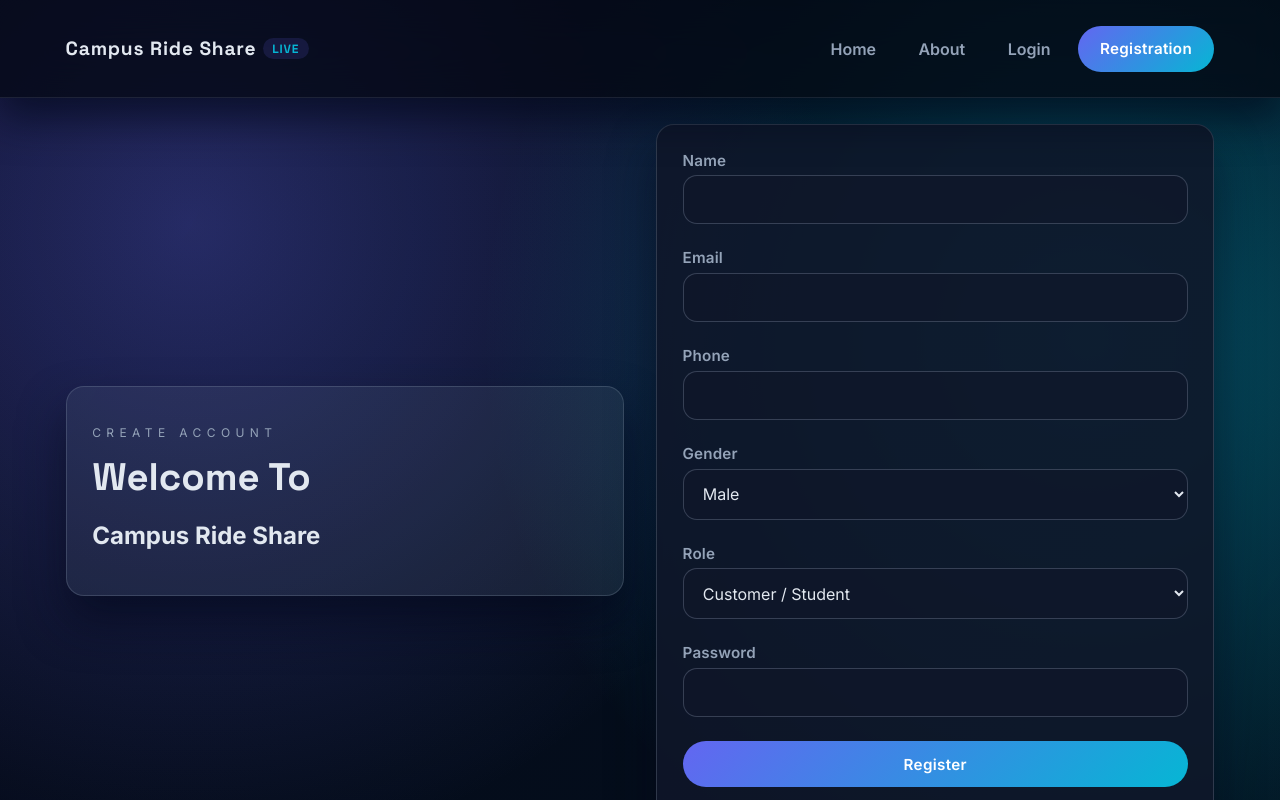
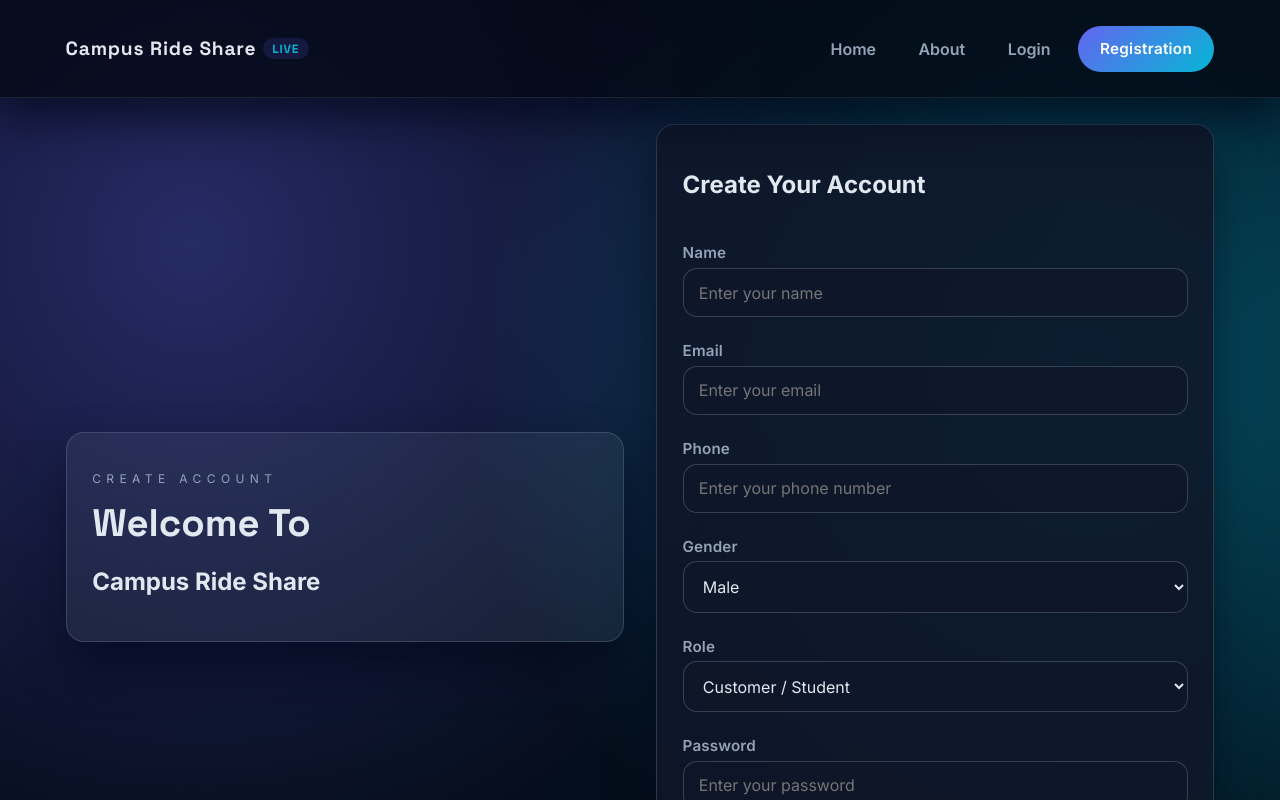
Before and after one commit to naresh-kumar08/Campus_ride_share, a React (Create React App) app in the folder Frontend/: page /register in a window 1280 px wide. Shown: the top 800 px of the page. Built offline with nearby package versions, Linux system fonts and the light colour scheme; no server answers.

Commit message:
registration and verificatio
Refactor registration form and OTP verification logic. Added email validation and improved user feedback.

```diff
--- a/Frontend/src/pages/Register.js
+++ b/Frontend/src/pages/Register.js
@@ -25,6 +25,14 @@
 
 //   const submitRegistration = async (e) => {
 //     e.preventDefault();
+
+//     // 🔥🔥 FRONTEND EMAIL DOMAIN FILTER (ADDED)
+//     if (!form.email.toLowerCase().endsWith("@jecrcu.edu.in")) {
+//       setMessage("Only @jecrcu.edu.in emails are allowed!");
+//       return;
+//     }
+//     // 🔥🔥 FILTER END
+
 //     try {
 //       await register(form);
 //       setMessage("Check your email for the verification code.");
@@ -37,7 +45,7 @@
 //   const verifyCode = async (e) => {
 //     e.preventDefault();
 //     try {
-//       await api.post("/auth/verify-email", { email: form.email, code });
+//       await api.post("/api/auth/verify-email", { email: form.email, code });
 //       alert("Email verified. You can now login.");
 //       navigate("/login");
 //     } catch (err) {
@@ -48,16 +56,17 @@
 //   return (
 //     <main className="container form-page">
 //       <section className="card supporting-panel">
-//         <p className="eyebrow">Create account</p>
-//         <h1 className="page-title">Join the verified network</h1>
-//         <p className="section-subtitle">
+//         <p className="eyebrow">Create Account</p>
+//         <h1 className="page-title">Welcome To</h1>
+//         <h2 c>Campus Ride Share</h2>
+//         {/* <p className="section-subtitle">
 //           Choose whether you ride or drive and gain access to a curated network of pre-verified campus commuters.
 //         </p>
 //         <ul className="list-clean">
 //           <li>Dedicated admin safety desk with helpline coverage</li>
 //           <li>Smart dashboard with live ride metrics</li>
 //           <li>Ratings, complaints and audit logs for every trip</li>
-//         </ul>
+//         </ul> */}
 //       </section>
 
 //       {step === 1 ? (
@@ -115,6 +124,9 @@
 
 // export default Register;
 
+
+
+
 import React, { useState } from "react";
 import { Link, useNavigate } from "react-router-dom";
 import { useAuth } from "../context/AuthContext";
@@ -123,6 +135,8 @@ import api from "../api";
 const Register = () => {
   const navigate = useNavigate();
   const { register } = useAuth();
+
+  // Registration form data
   const [form, setForm] = useState({
     name: "",
     email: "",
@@ -131,110 +145,442 @@ const Register = () => {
     password: "",
     role: "student",
   });
+
+  // OTP
   const [code, setCode] = useState("");
+
+  // Step 1 = Registration Form
+  // Step 2 = OTP Verification
   const [step, setStep] = useState(1);
+
+  // Message / Error
   const [message, setMessage] = useState("");
 
+  // Loading state
+  const [loading, setLoading] = useState(false);
+
+  // Handle input changes
   const handleChange = (e) => {
     const { name, value } = e.target;
-    setForm((prev) => ({ ...prev, [name]: value }));
+
+    setForm((prev) => ({
+      ...prev,
+      [name]: value,
+    }));
   };
 
+  // Registration submit
   const submitRegistration = async (e) => {
     e.preventDefault();
 
-    // 🔥🔥 FRONTEND EMAIL DOMAIN FILTER (ADDED)
+    // Clear old message
+    setMessage("");
+
+    // Basic validation
+    if (
+      !form.name ||
+      !form.email ||
+      !form.phone ||
+      !form.password
+    ) {
+      setMessage("Please fill all required fields.");
+      return;
+    }
+
+    // Email validation
+    if (!form.email.includes("@")) {
+      setMessage("Please enter a valid email address.");
+      return;
+    }
+
+    /*
+    IMPORTANT:
+
+    Agar sirf JECRC University ke students ko allow karna hai
+    to ye code uncomment karna.
+
+    Agar Gmail aur other emails se bhi registration allow karna hai,
+    to ise commented hi rehne do.
+    */
+
+    /*
     if (!form.email.toLowerCase().endsWith("@jecrcu.edu.in")) {
       setMessage("Only @jecrcu.edu.in emails are allowed!");
       return;
     }
-    // 🔥🔥 FILTER END
+    */
 
     try {
-      await register(form);
-      setMessage("Check your email for the verification code.");
+      setLoading(true);
+
+      console.log("Registration request sending...");
+      console.log("Form data:", form);
+
+      // Call register function from AuthContext
+      const response = await register(form);
+
+      console.log(
+        "Registration successful:",
+        response
+      );
+
+      // Registration successful
+      setMessage(
+        "Registration successful! Check your email for the verification code."
+      );
+
+      // Open OTP page
       setStep(2);
+
     } catch (err) {
-      setMessage(err.response?.data?.message || "Registration failed");
+      console.error(
+        "Registration Error:",
+        err
+      );
+
+      const errorMessage =
+        err.response?.data?.message ||
+        err.message ||
+        "Registration failed. Please try again.";
+
+      setMessage(errorMessage);
+
+    } finally {
+      setLoading(false);
     }
   };
 
+  // OTP verification
   const verifyCode = async (e) => {
     e.preventDefault();
+
+    setMessage("");
+
+    // Check OTP
+    if (!code) {
+      setMessage("Please enter the verification code.");
+      return;
+    }
+
     try {
-      await api.post("/api/auth/verify-email", { email: form.email, code });
-      alert("Email verified. You can now login.");
+      setLoading(true);
+
+      console.log("Verifying OTP...");
+      console.log("Email:", form.email);
+      console.log("Code:", code);
+
+      const response = await api.post(
+        "/api/auth/verify-email",
+        {
+          email: form.email,
+          code: code,
+        }
+      );
+
+      console.log(
+        "OTP verification successful:",
+        response.data
+      );
+
+      alert(
+        "Email verified successfully! You can now login."
+      );
+
       navigate("/login");
+
     } catch (err) {
-      setMessage(err.response?.data?.message || "Invalid code");
+      console.error(
+        "OTP Verification Error:",
+        err
+      );
+
+      const errorMessage =
+        err.response?.data?.message ||
+        err.message ||
+        "Invalid or expired verification code.";
+
+      setMessage(errorMessage);
+
+    } finally {
+      setLoading(false);
     }
   };
 
   return (
     <main className="container form-page">
+
+      {/* Left Side Information */}
       <section className="card supporting-panel">
-        <p className="eyebrow">Create Account</p>
-        <h1 className="page-title">Welcome To</h1>
-        <h2 c>Campus Ride Share</h2>
-        {/* <p className="section-subtitle">
-          Choose whether you ride or drive and gain access to a curated network of pre-verified campus commuters.
+
+        <p className="eyebrow">
+          Create Account
         </p>
-        <ul className="list-clean">
-          <li>Dedicated admin safety desk with helpline coverage</li>
-          <li>Smart dashboard with live ride metrics</li>
-          <li>Ratings, complaints and audit logs for every trip</li>
-        </ul> */}
+
+        <h1 className="page-title">
+          Welcome To
+        </h1>
+
+        <h2>
+          Campus Ride Share
+        </h2>
+
       </section>
 
+
+      {/* STEP 1 - REGISTRATION FORM */}
+
       {step === 1 ? (
-        <form className="card form-panel grid" onSubmit={submitRegistration}>
+
+        <form
+          className="card form-panel grid"
+          onSubmit={submitRegistration}
+        >
+
+          <h2>
+            Create Your Account
+          </h2>
+
+
+          {/* Name */}
+
           <label>
             Name
-            <input name="name" value={form.name} onChange={handleChange} required />
+
+            <input
+              type="text"
+              name="name"
+              value={form.name}
+              onChange={handleChange}
+              placeholder="Enter your name"
+              required
+            />
           </label>
+
+
+          {/* Email */}
+
           <label>
             Email
-            <input type="email" name="email" value={form.email} onChange={handleChange} required />
+
+            <input
+              type="email"
+              name="email"
+              value={form.email}
+              onChange={handleChange}
+              placeholder="Enter your email"
+              required
+            />
           </label>
+
+
+          {/* Phone */}
+
           <label>
             Phone
-            <input name="phone" value={form.phone} onChange={handleChange} required />
+
+            <input
+              type="tel"
+              name="phone"
+              value={form.phone}
+              onChange={handleChange}
+              placeholder="Enter your phone number"
+              required
+            />
           </label>
+
+
+          {/* Gender */}
+
           <label>
             Gender
-            <select name="gender" value={form.gender} onChange={handleChange}>
-              <option value="male">Male</option>
-              <option value="female">Female</option>
-              <option value="other">Other</option>
+
+            <select
+              name="gender"
+              value={form.gender}
+              onChange={handleChange}
+            >
+
+              <option value="male">
+                Male
+              </option>
+
+              <option value="female">
+                Female
+              </option>
+
+              <option value="other">
+                Other
+              </option>
+
             </select>
+
           </label>
+
+
+          {/* Role */}
+
           <label>
             Role
-            <select name="role" value={form.role} onChange={handleChange}>
-              <option value="student">Customer / Student</option>
-              <option value="rider">Rider</option>
+
+            <select
+              name="role"
+              value={form.role}
+              onChange={handleChange}
+            >
+
+              <option value="student">
+                Customer / Student
+              </option>
+
+              <option value="rider">
+                Rider
+              </option>
+
             </select>
+
           </label>
+
+
+          {/* Password */}
+
           <label>
             Password
-            <input type="password" name="password" value={form.password} onChange={handleChange} required />
+
+            <input
+              type="password"
+              name="password"
+              value={form.password}
+              onChange={handleChange}
+              placeholder="Enter your password"
+              required
+            />
+
           </label>
-          <button className="btn">Register</button>
-          {message && <small>{message}</small>}
-          <Link to="/login">Already registered? Login</Link>
+
+
+          {/* Register Button */}
+
+          <button
+            type="submit"
+            className="btn"
+            disabled={loading}
+          >
+
+            {loading
+              ? "Registering..."
+              : "Register"
+            }
+
+          </button>
+
+
+          {/* Message */}
+
+          {message && (
+            <small>
+              {message}
+            </small>
+          )}
+
+
+          {/* Login Link */}
+
+          <Link to="/login">
+            Already registered? Login
+          </Link>
+
         </form>
+
       ) : (
-        <form className="card form-panel grid" onSubmit={verifyCode}>
-          <h2>Email verification</h2>
-          <p className="section-subtitle">Enter the OTP sent to {form.email}. It expires in 10 minutes.</p>
+
+        /* STEP 2 - OTP VERIFICATION */
+
+        <form
+          className="card form-panel grid"
+          onSubmit={verifyCode}
+        >
+
+          <h2>
+            Email Verification
+          </h2>
+
+          <p className="section-subtitle">
+
+            Enter the OTP sent to:
+
+            <br />
+
+            <strong>
+              {form.email}
+            </strong>
+
+          </p>
+
+
+          {/* OTP */}
+
           <label>
-            Code
-            <input value={code} onChange={(e) => setCode(e.target.value)} required />
+
+            Verification Code
+
+            <input
+              type="text"
+              value={code}
+              onChange={(e) =>
+                setCode(e.target.value)
+              }
+              placeholder="Enter verification code"
+              required
+            />
+
           </label>
-          <button className="btn">Verify</button>
-          {message && <small>{message}</small>}
+
+
+          {/* Verify Button */}
+
+          <button
+            type="submit"
+            className="btn"
+            disabled={loading}
+          >
+
+            {loading
+              ? "Verifying..."
+              : "Verify Email"
+            }
+
+          </button>
+
+
+          {/* Message */}
+
+          {message && (
+            <small>
+              {message}
+            </small>
+          )}
+
+
+          {/* Back Button */}
+
+          <button
+            type="button"
+            className="btn secondary"
+            onClick={() => {
+              setStep(1);
+              setMessage("");
+              setCode("");
+            }}
+          >
+
+            Back to Registration
+
+          </button>
+
         </form>
+
       )}
+
     </main>
   );
 };
```
